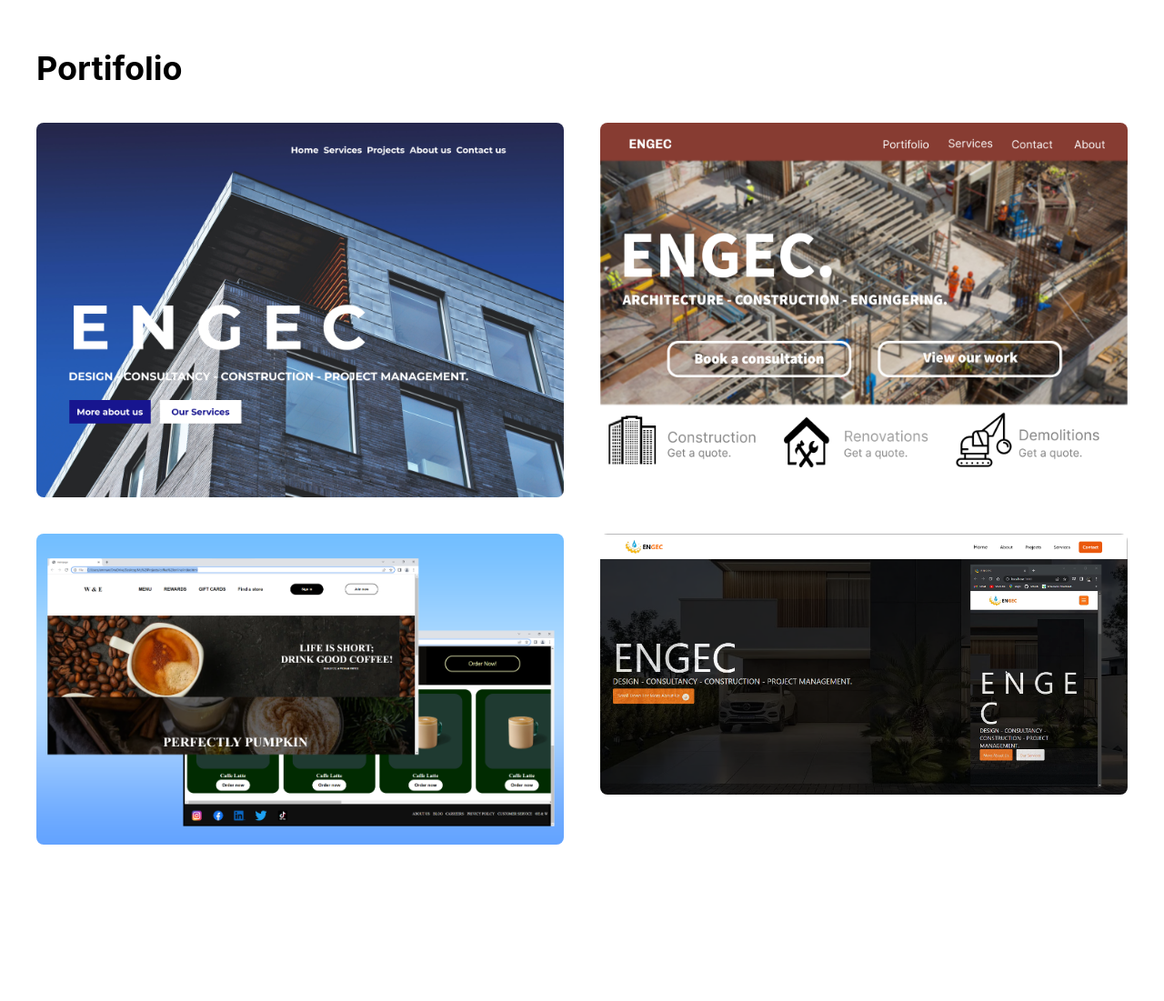
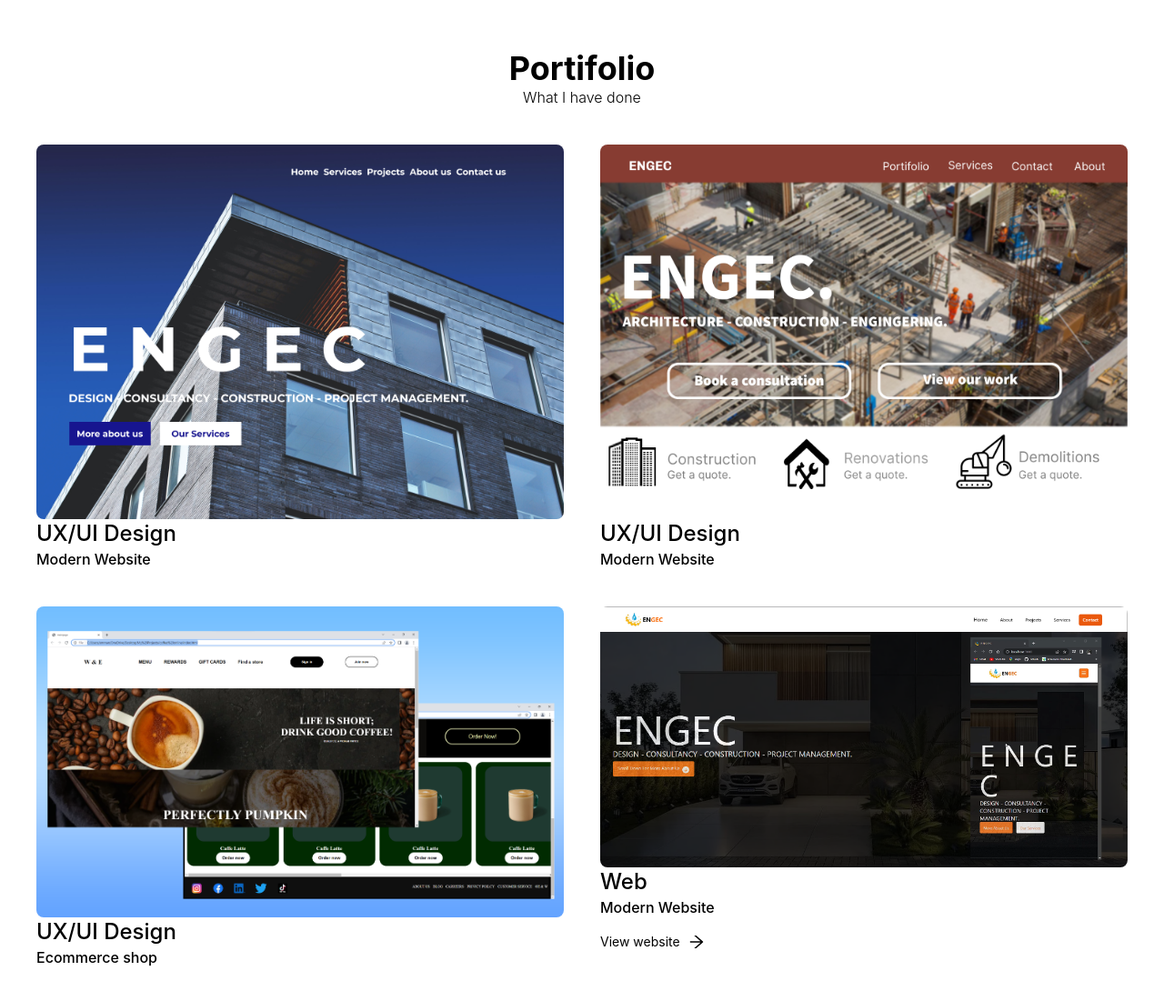
Before and after one commit to Wediah/portfolio2, a Next.js app: page /portfolio in a window 1280 px wide. Shown: the part 105-1206 px from the top of the page at 91% size. Before the commit the page ends 1074 px from the top, so only its background shows below. Built offline with nearby package versions, Linux system fonts and the light colour scheme.

Commit message:
images added to public

```diff
--- a/package.json
+++ b/package.json
@@ -20,6 +20,7 @@
     "react-dom": "18.2.0",
     "react-icons": "^4.7.1",
     "react-scroll": "^1.8.8",
+    "swiper": "^8.4.5",
     "typescript": "4.9.3"
   },
   "devDependencies": {
--- a/pages/portfolio.tsx
+++ b/pages/portfolio.tsx
@@ -6,6 +6,7 @@ import { Element } from 'react-scroll'
 import inter1 from '../public/inter1.png'
 import inter2 from '../public/inter 2.png'
 import inter3 from '../public/08th Nov.png'
+import {AiOutlineArrowRight} from 'react-icons/ai'
 
 import eng from '../public/eng.png'
 
@@ -14,20 +15,32 @@ function Portfolio () {
         <Element id="portfolio" name="portfolio">
 
             <div className="min-h-screen px-10">
-             <h4 className="text-4xl font-bold pt-40">Portifolio</h4>
+             <h4 className="text-4xl font-bold pt-40 text-center">Portifolio</h4>
+             <h3 className="text-md font-light  text-center">What I have done</h3>
                 <div className="flex flex-col py-10 gap-10 lg:flex-row lg:flex-wrap">
                     <div className="basis-1/3 flex-1">
                         <Image alt="" src={inter1} className="rounded-lg object-cover" width={"100"}  height={'100'} layout="responsive"/>
+                        <h3 className="font-medium text-2xl">UX/UI Design</h3>
+                        <h3 className="font-medium text-md">Modern Website</h3>
                     </div>
                     <div className="basis-1/3 flex-1">
                         <Image alt=""  src={inter2} className="rounded-lg object-cover" width={'100'} height={'100'} layout="responsive"/>
+
+                        <h3 className="font-medium text-2xl">UX/UI Design</h3>
+                        <h3 className="font-medium text-md">Modern Website</h3>
                     </div>
                     <div className="basis-1/3 flex-1">
                         <Image alt=""  src={inter3} className="rounded-lg object-cover" width={'100'} height={'100'} layout="responsive"/>
+
+                        <h3 className="font-medium text-2xl">UX/UI Design</h3>
+                        <h3 className="font-medium text-md">Ecommerce shop</h3>
                     </div>
                     <div className="basis-1/3 flex-1 ">
                      <Image alt=""  src={eng} className="rounded-lg object-cover" width={'100'} height={'100'} layout="responsive"/>
 
+                     <h3 className="font-medium text-2xl">Web</h3>
+                     <h3 className="font-medium text-md">Modern Website</h3>
+                     <h3 className="flex text-sm mt-4">View website <AiOutlineArrowRight className="text-xl ml-2"/> </h3>
                     </div>
                 </div>
 
--- a/styles/globals.css
+++ b/styles/globals.css
@@ -18,3 +18,35 @@ a {
 * {
   box-sizing: border-box;
 }
+
+.swiper {
+  width: 100%;
+  height: 100%;
+}
+
+.swiper-slide {
+  text-align: center;
+  font-size: 18px;
+  background: #fff;
+
+  /* Center slide text vertically */
+  display: -webkit-box;
+  display: -ms-flexbox;
+  display: -webkit-flex;
+  display: flex;
+  -webkit-box-pack: center;
+  -ms-flex-pack: center;
+  -webkit-justify-content: center;
+  justify-content: center;
+  -webkit-box-align: center;
+  -ms-flex-align: center;
+  -webkit-align-items: center;
+  align-items: center;
+}
+
+.swiper-slide img {
+  display: block;
+  width: 100%;
+  height: 100%;
+  object-fit: cover;
+}
```
Also changed, not shown: public/Screenshot 2022-12-04 081040.png (added), 1 other file (tests, documents, lock files or other folders).
